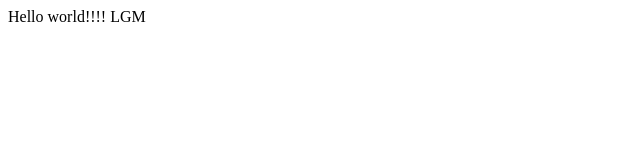
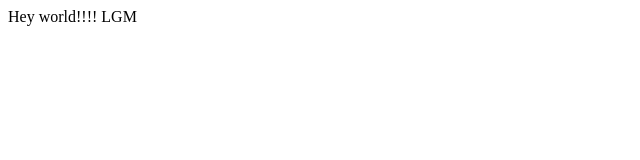
Before and after one commit to wschnell7/Wesley-Schnell-J352, a plain HTML site: page index.html in a window 1280 px wide. Shown: the full height of the page, 0-640 px from the left. Drawn offline with Linux system fonts and the light colour scheme.

Commit message:
Update index.html

```diff
--- a/index.html
+++ b/index.html
@@ -5,7 +5,7 @@
     </head>
 
     <body>
-        <p>Hello world!!!! LGM</p>
+        <p>Hey world!!!! LGM</p>
     </body>
 
 </html>
```
